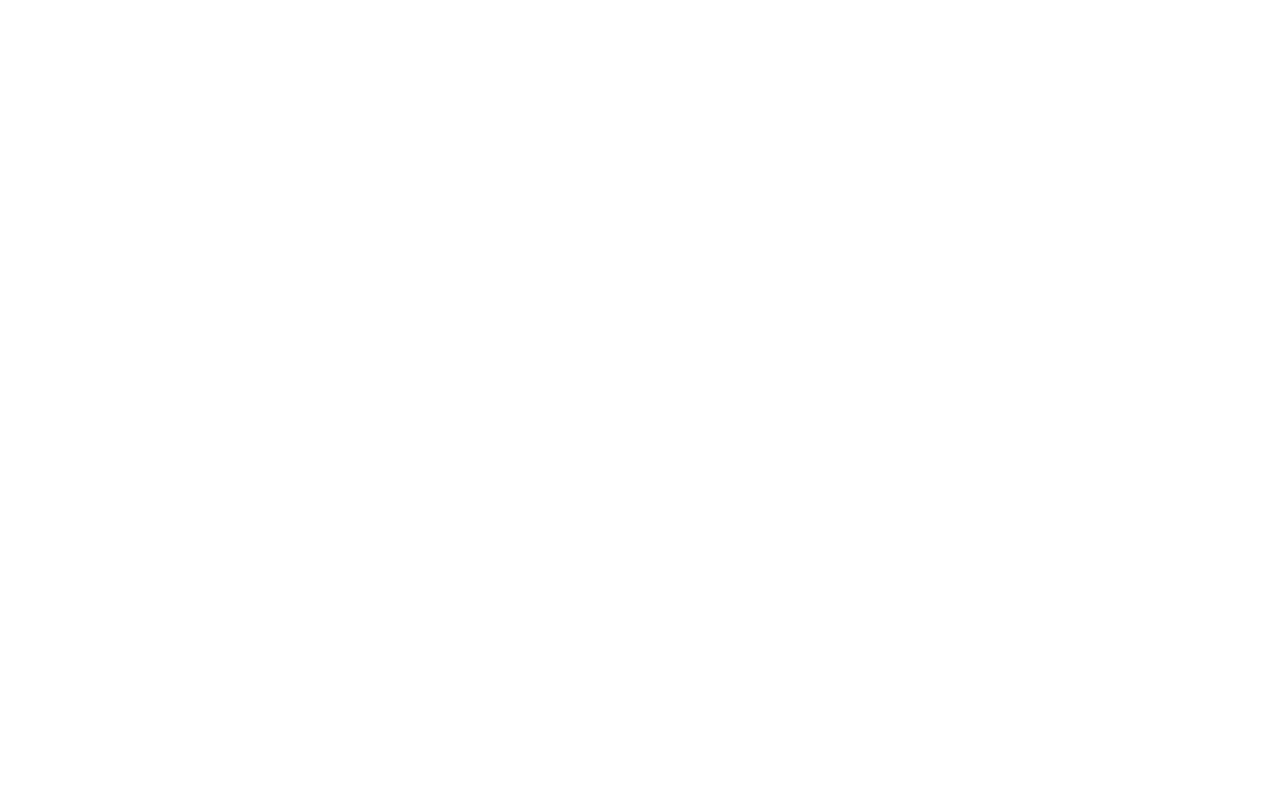
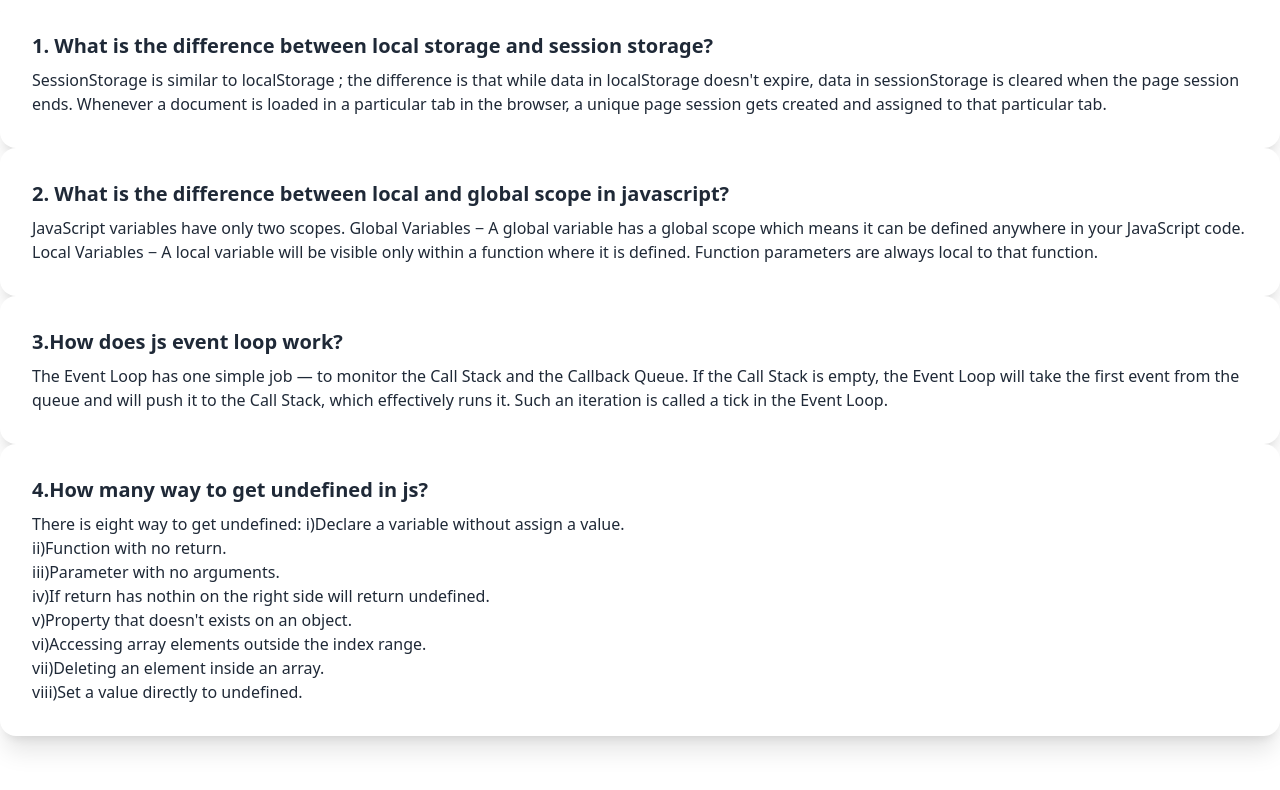
Before and after one commit to SouravMahmud32/type-monster-web, a plain HTML site: page blog.html in a window 1280 px wide. Drawn offline with nearby package versions, Linux system fonts and the light colour scheme.

Commit message:
blog part added

```diff
--- a/blog.html
+++ b/blog.html
@@ -5,8 +5,53 @@
     <meta http-equiv="X-UA-Compatible" content="IE=edge">
     <meta name="viewport" content="width=device-width, initial-scale=1.0">
     <title>Blog</title>
+    <!-- DaisyUi and tailwind -->
+    <link href="https://cdn.jsdelivr.net/npm/daisyui@2.27.0/dist/full.css" rel="stylesheet" type="text/css" />
+    <script src="https://cdn.tailwindcss.com"></script>
 </head>
 <body>
-
+    <main>
+        <section>
+            <div class="card lg:card-side bg-base-100 shadow-xl">
+                <div class="card-body">
+                  <h2 class="card-title text-bold">1. What is the difference between local storage and session storage?</h2>
+                  <p>SessionStorage is similar to localStorage ; the difference is that while data in localStorage doesn't expire,
+                    data in sessionStorage is cleared when the page session ends.
+                    Whenever a document is loaded in a particular tab in the browser, a unique page session gets created and assigned to that particular tab.
+                    </p>
+                </div>
+              </div>
+            <div class="card lg:card-side bg-base-100 shadow-xl">
+                <div class="card-body">
+                  <h2 class="card-title text-bold">2. What is the difference between local and global scope in javascript?</h2>
+                  <p>JavaScript variables have only two scopes. Global Variables − A global variable has a global scope which means it can be defined anywhere in your JavaScript code.
+                    Local Variables − A local variable will be visible only within a function where it is defined. Function parameters are always local to that function.
+                   </p>
+                </div>
+              </div>
+            <div class="card lg:card-side bg-base-100 shadow-xl">
+                <div class="card-body">
+                  <h2 class="card-title">3.How does js event loop work?</h2>
+                  <p>The Event Loop has one simple job — to monitor the Call Stack and the Callback Queue. If the Call Stack is empty, the Event Loop will take the first event
+                    from the queue and will push it to the Call Stack, which effectively runs it. Such an iteration is called a tick in the Event Loop.
+                    </p>
+                </div>
+              </div>
+            <div class="card lg:card-side bg-base-100 shadow-xl">
+                <div class="card-body">
+                  <h2 class="card-title">4.How many way to get undefined in js?</h2>
+                  <p>There is eight way to get undefined:
+                    i)Declare a variable without assign a value.<br>
+                    ii)Function with no return.<br>
+                    iii)Parameter with no arguments.<br>
+                    iv)If return has nothin on the right side will return undefined.<br>
+                    v)Property that doesn't exists on an object.<br>
+                    vi)Accessing array elements outside the index range.<br>
+                    vii)Deleting an element inside an array.<br>
+                    viii)Set a value directly to undefined.</p>
+                </div>
+              </div>
+        </section>
+    </main>
 </body>
 </html>
```
